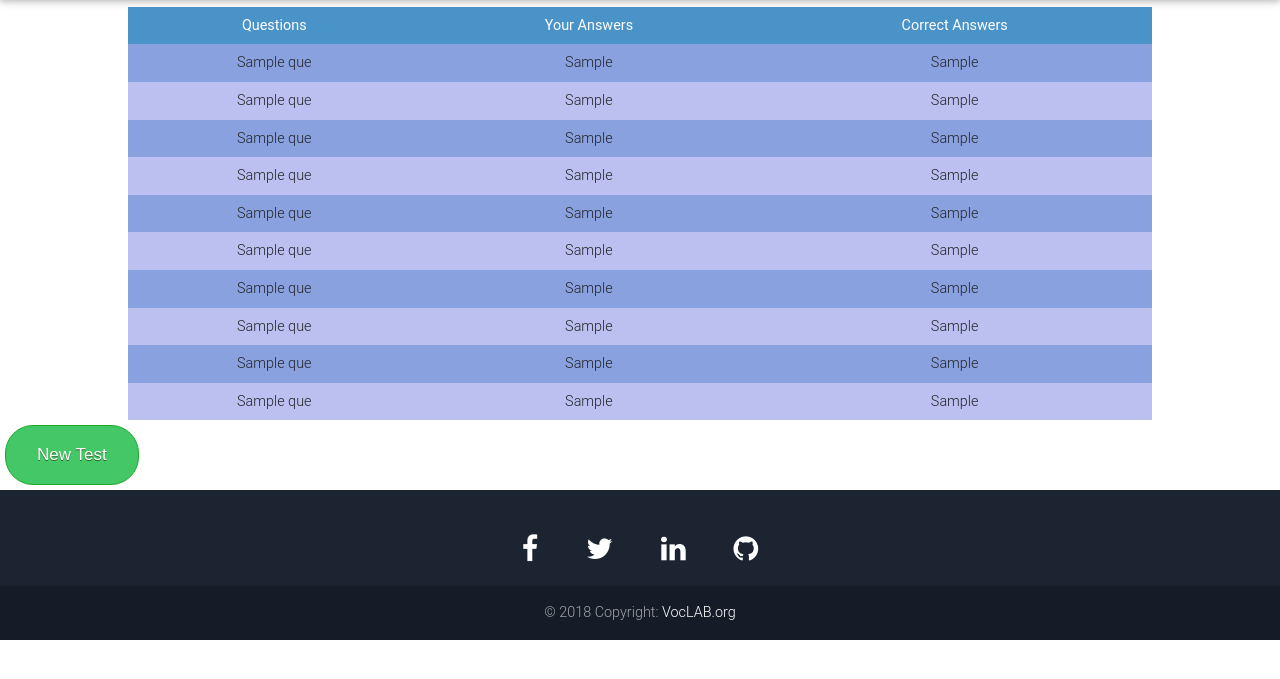
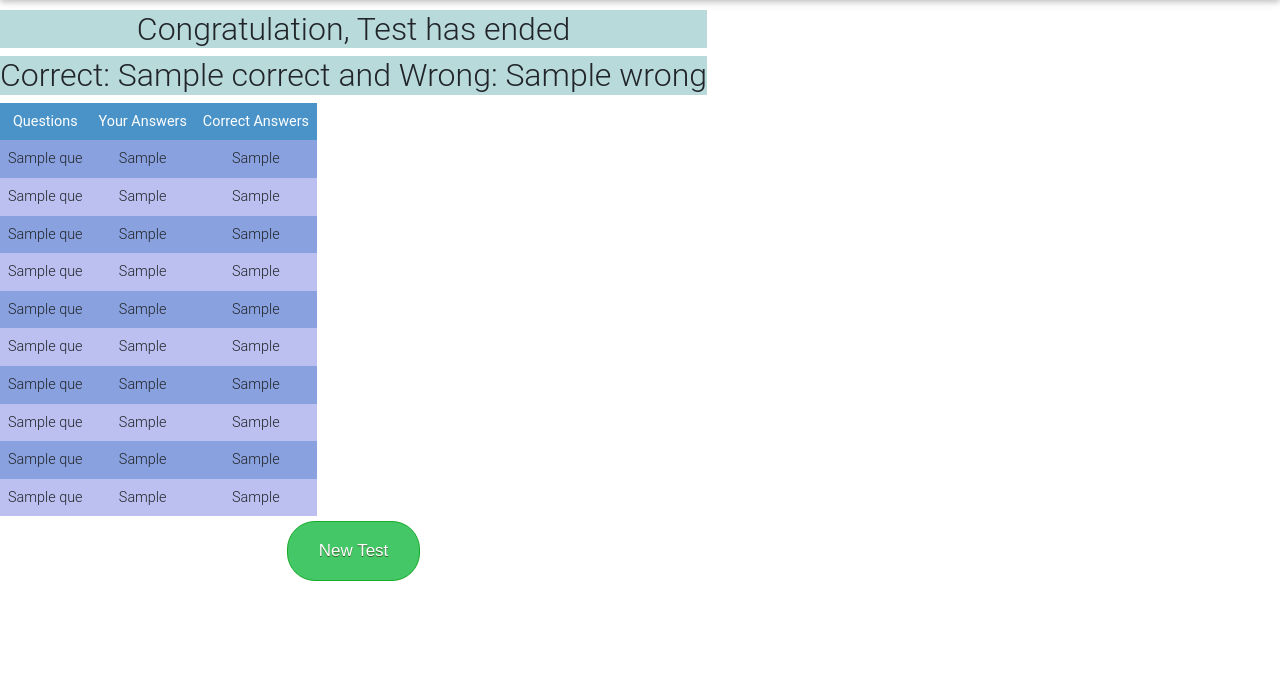
Before and after one commit to Saad-Mahmud/GRE_WebApp, a Flask app: template zMA_Test/Frontend/templates/test_summary.html in a window 1280 px wide. Shown: the part 86-765 px from the top of the page. Run offline with Flask 2, Linux system fonts and the light colour scheme; the template is opened without the code that fills it: most values are stand-ins (such as "Sample title", 1, 10 or a date in 2020); some libraries are stand-ins or nearby versions.

Commit message:
test front

```diff
--- a/zMA_Test/Frontend/templates/test_summary.html
+++ b/zMA_Test/Frontend/templates/test_summary.html
@@ -23,8 +23,8 @@
     <style>
         table {
             border-collapse: collapse;
-            width: 80%;
-            alignment: center;
+            width: 100%;
+            align-items: center;
         }
 
         th, td {
@@ -80,14 +80,30 @@
     </style>
 
 
+    <style>
+
+        .summary {
+            width: fit-content;
+            position: absolute;
+            top: 12%;
+        }
+
+    </style>
+
+
 
 </head>
 <body>
 {% include 'header.html' %}
+
+
+<div class="summary" style="display: block">
 <h2 align="center">Congratulation, Test has ended</h2>
 <h2 align="center">Correct: {{ correct }} and Wrong: {{ wrong }}</h2>
+<div/>
 
-<table align="center">
+<table align="center" style="display: block">
+
     <tr>
         <th>Questions</th>
         <th>Your Answers</th>
@@ -95,22 +111,24 @@
     </tr>
 
     {% for i in range(10) %}
+
         <tr>
             <td>{{ ques[i] }}</td>
             <td>{{ your_ans[i] }}</td>
             <td>{{ correct_ans[i] }}</td>
         </tr>
+
     {% endfor %}
 </table>
 
 
-<div style="display: inline-block">
+<div style="display: block" align="center">
     <div style="display: block">
         <a href="{{ url_for('test_page') }}" class="myButton" id="newtest" style='visibility:visible' onclick="newTest(this, '{{ sessionID }}')">New Test</a>
     </div>
 </div>
 
-{% include 'footer.html' %}
+
 
 </body>
 </html>
```
Also changed, not shown: zMA_Test/Frontend/templates/test_new.html (+28 -10 lines).
